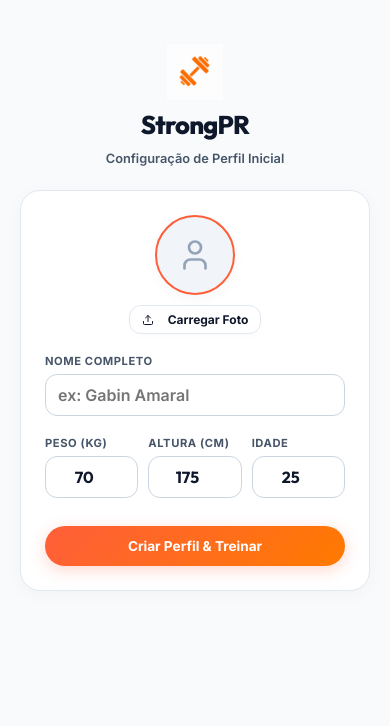
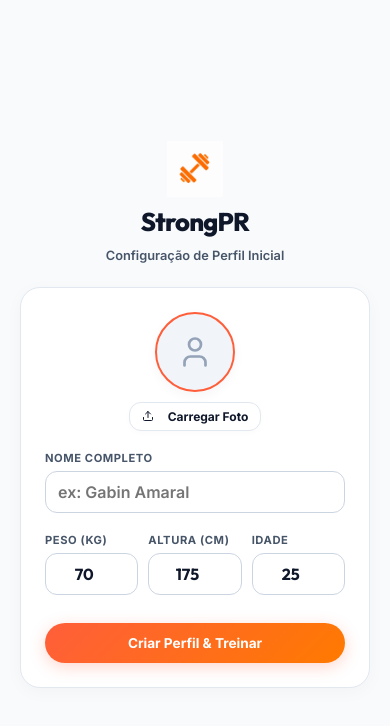
Before and after one commit to Gabusuck/strongPR, a React (Vite) app: page / in a window 390 px wide. Shown: the top 726 px of the page. Built offline with nearby package versions, Linux system fonts and the light colour scheme.

Commit message:
Fix: set bottom-nav back to position: fixed on mobile for perfect view stability on iOS

```diff
--- a/src/index.css
+++ b/src/index.css
@@ -64,7 +64,8 @@ html, body {
   background-color: var(--bg-primary);
   color: var(--text-primary);
   font-family: var(--font-sans);
-  height: 100%;
+  height: 100vh;
+  height: 100dvh;
   width: 100%;
   overflow: hidden; /* Evita que o viewport inteiro faça scroll */
   position: fixed; /* Previne o bounce elástico do body no iOS */
@@ -79,7 +80,8 @@ body {
 .app-container {
   display: flex;
   flex-direction: column;
-  height: 100%;
+  height: 100vh;
+  height: 100dvh;
   width: 100%;
   max-width: 480px;
   margin: 0 auto;
@@ -185,7 +187,7 @@ body {
 /* Barra de Navegação Estilo Cápsula Flutuante */
 .bottom-nav {
   height: 62px; /* Mais larga (alta) */
-  position: absolute; /* Ancorada na base da app-container de forma estática */
+  position: fixed; /* Fixa de forma absoluta e segura no fundo da janela do telemóvel */
   bottom: calc(16px + env(safe-area-inset-bottom, 0px));
   left: 50%;
   transform: translateX(-50%);
```
